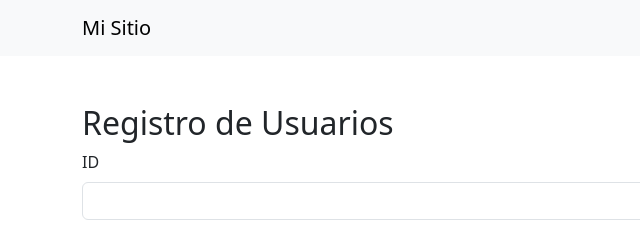
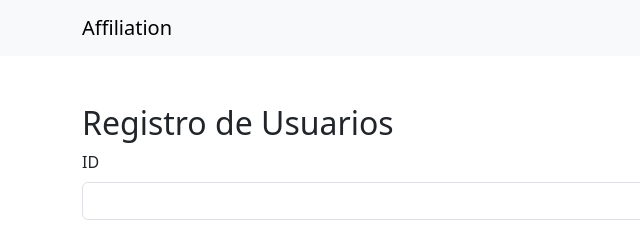
Before and after one commit to CodeRuby999/Formulario-de-registro, a plain HTML site: page registro.html in a window 1280 px wide. Shown: the top 233 px of the page, 0-640 px from the left. Drawn offline with nearby package versions, Linux system fonts and the light colour scheme.

Commit message:
four commit

```diff
--- a/registro.html
+++ b/registro.html
@@ -10,7 +10,7 @@
 <body>
     <nav class="navbar navbar-expand-lg navbar-light bg-light">
         <div class="container">
-            <a class="navbar-brand" href="index.html">Mi Sitio</a>
+            <a class="navbar-brand" href="index.html">Affiliation</a>
             <button class="navbar-toggler" type="button" data-bs-toggle="collapse" data-bs-target="#navbarNav" aria-controls="navbarNav" aria-expanded="false" aria-label="Toggle navigation">
                 <span class="navbar-toggler-icon"></span>
             </button>
```
